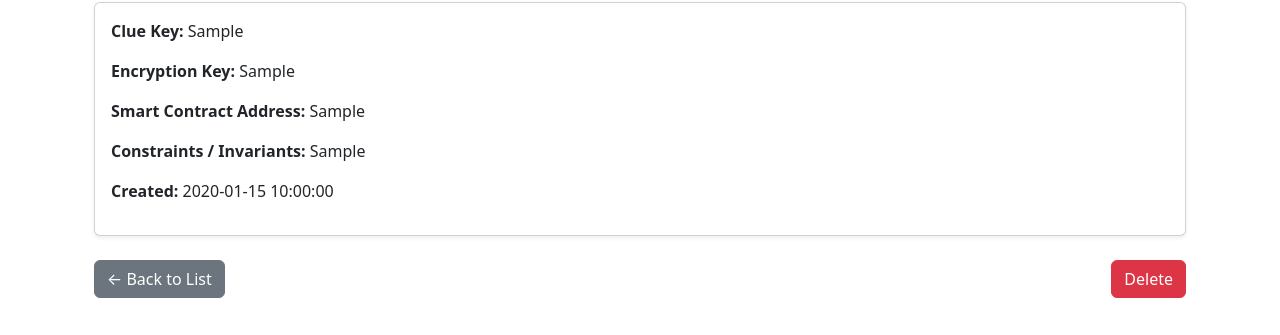
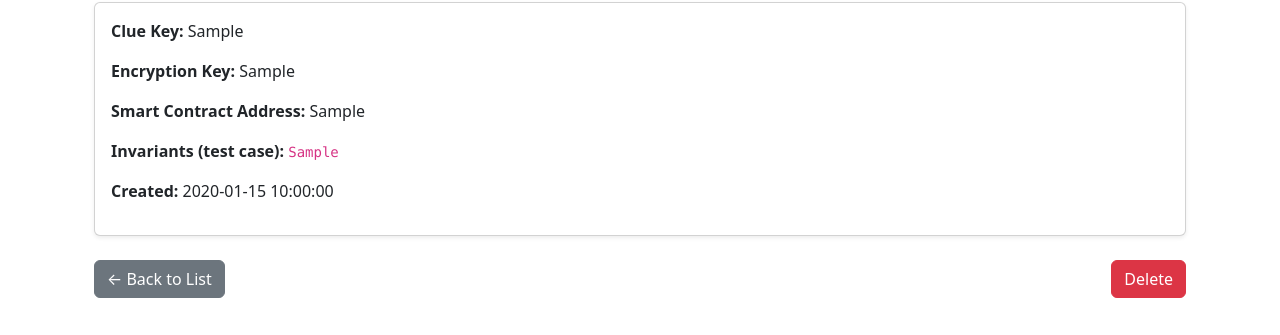
Before and after one commit to yoshiisato/deaddrop, a Flask app: page /entry/1 in a window 1280 px wide. Shown: the part 148-483 px from the top of the page. Run offline with Flask 3, Linux system fonts and the light colour scheme; tables that the repository leaves empty hold one stand-in row (values such as "Sample post").

Commit message:
update web

```diff
--- a/frontend/templates/entry_detail.html
+++ b/frontend/templates/entry_detail.html
@@ -7,7 +7,11 @@
       <p><strong>Clue Key:</strong> {{ entry.pk_clue }}</p>
       <p><strong>Encryption Key:</strong> {{ entry.pk_encryption }}</p>
       <p><strong>Smart Contract Address:</strong> {{ entry.sc_addr }}</p>
-      <p><strong>Constraints / Invariants:</strong> {{ entry.constraints }}</p>
+      <p><strong>Invariants (test case):</strong>
+        <code>
+          {{ entry.constraints }}
+        </code>
+      </p>
       <p><strong>Created:</strong> {{ entry.timestamp.strftime('%Y-%m-%d %H:%M:%S') }}</p>
     </div>
   </div>
```
